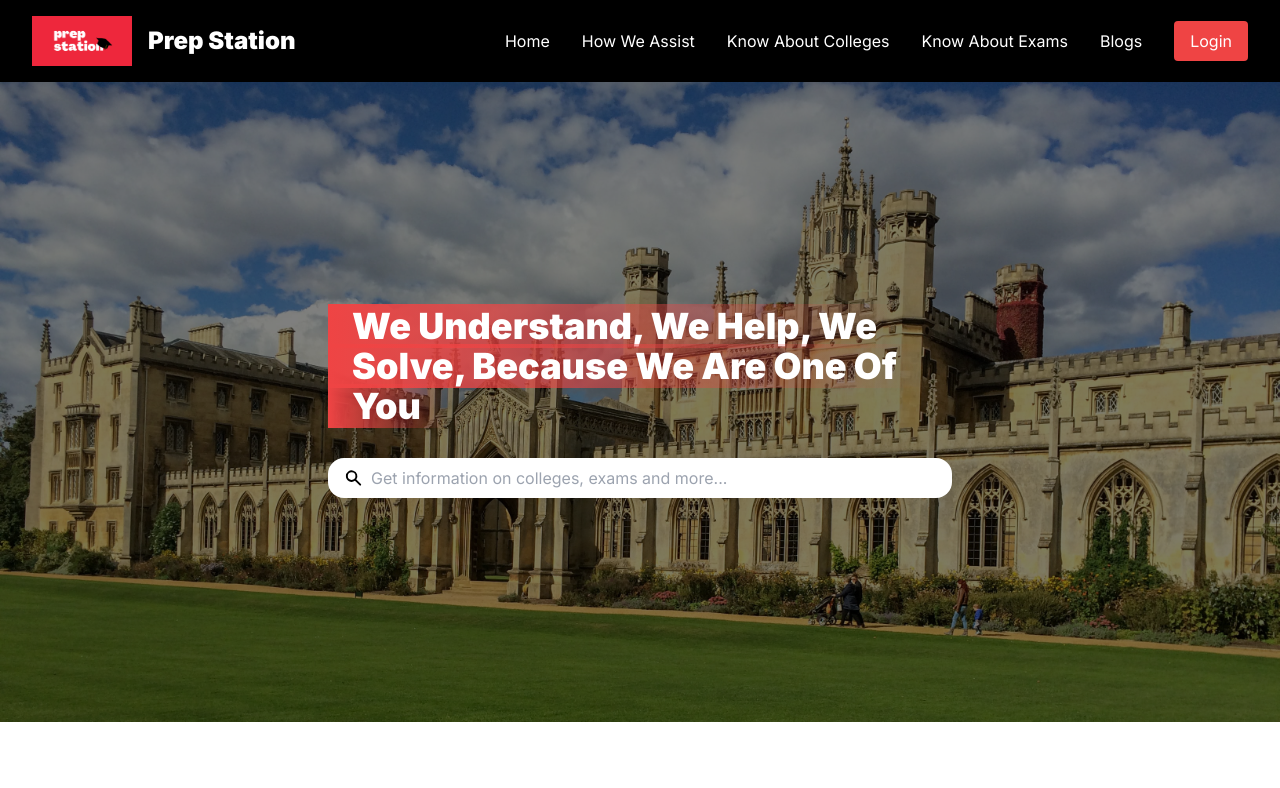
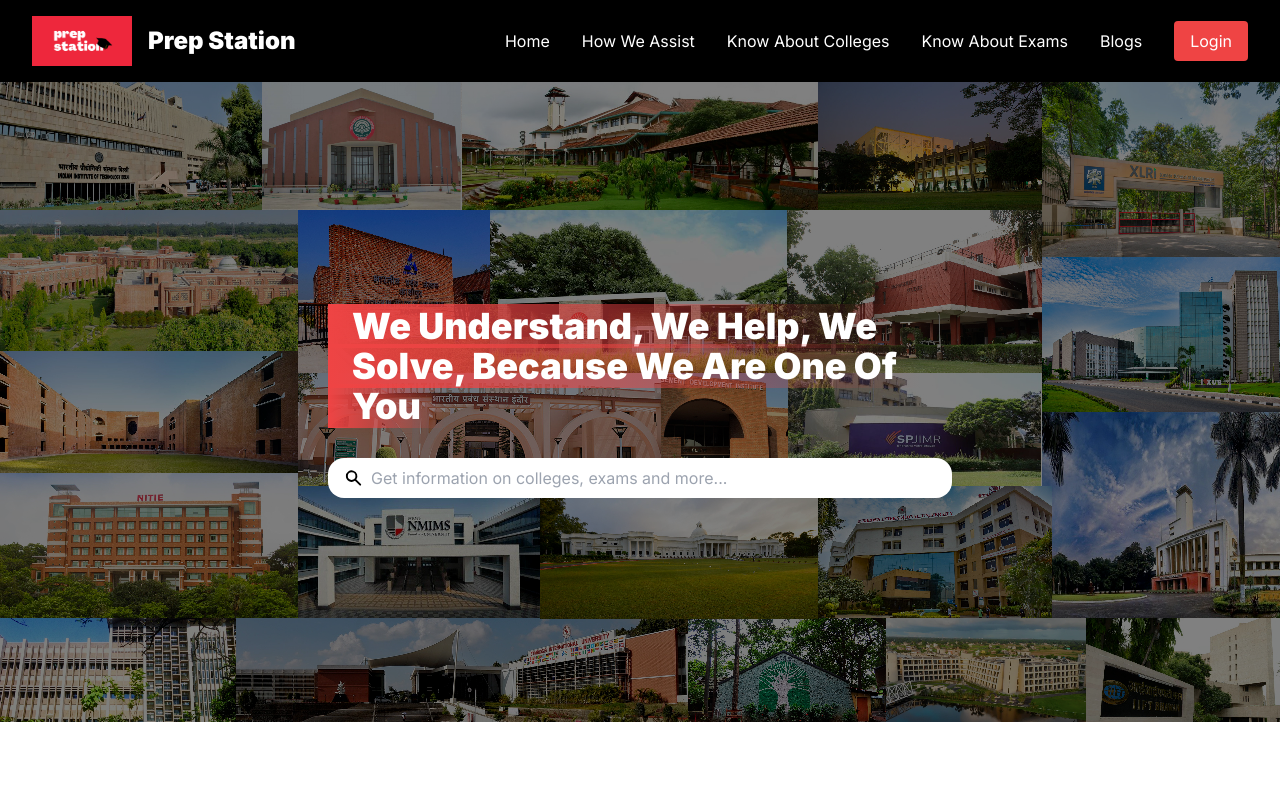
Before and after one commit to bhatvikrant/prep-station, a Next.js app: page / in a window 1280 px wide. Shown: the top 788 px of the page. Built offline with nearby package versions, Linux system fonts and the light colour scheme.

Commit message:
custom  bg image added

```diff
--- a/src/components/Home/Landing.tsx
+++ b/src/components/Home/Landing.tsx
@@ -8,7 +8,7 @@
     <div className="relative">
       <div className="filter brightness-50">
         <Image
-          src="/bg.jpg"
+          src="/custom-bg.png"
           layout="responsive"
           objectFit="cover"
           objectPosition="top"
@@ -17,12 +17,12 @@
         />
       </div>
 
-      <div className="absolute top-1/2 md:left-1/2 transform md:-translate-x-1/2 -translate-y-1/2 px-2">
-        <h1 className="sm:text-4xl font-bold text-white leading-snug bg-gradient-to-r from-red-500 inline md:px-6 decoration-clone">
+      <div className="absolute px-2 transform -translate-y-1/2 top-1/2 md:left-1/2 md:-translate-x-1/2">
+        <h1 className="inline font-bold leading-snug text-white sm:text-4xl bg-gradient-to-r from-red-500 md:px-6 decoration-clone">
           We Understand, We Help, We Solve, Because We Are One Of You
         </h1>
 
-        <div className="flex items-center  bg-white px-4 py-2 rounded-2xl mt-8">
+        <div className="flex items-center px-4 py-2 mt-8 bg-white rounded-2xl">
           <SearchIcon className="h-5 mr-2" />
           <input
             type="text"
```
Also changed, not shown: public/custom-bg.png (added).
